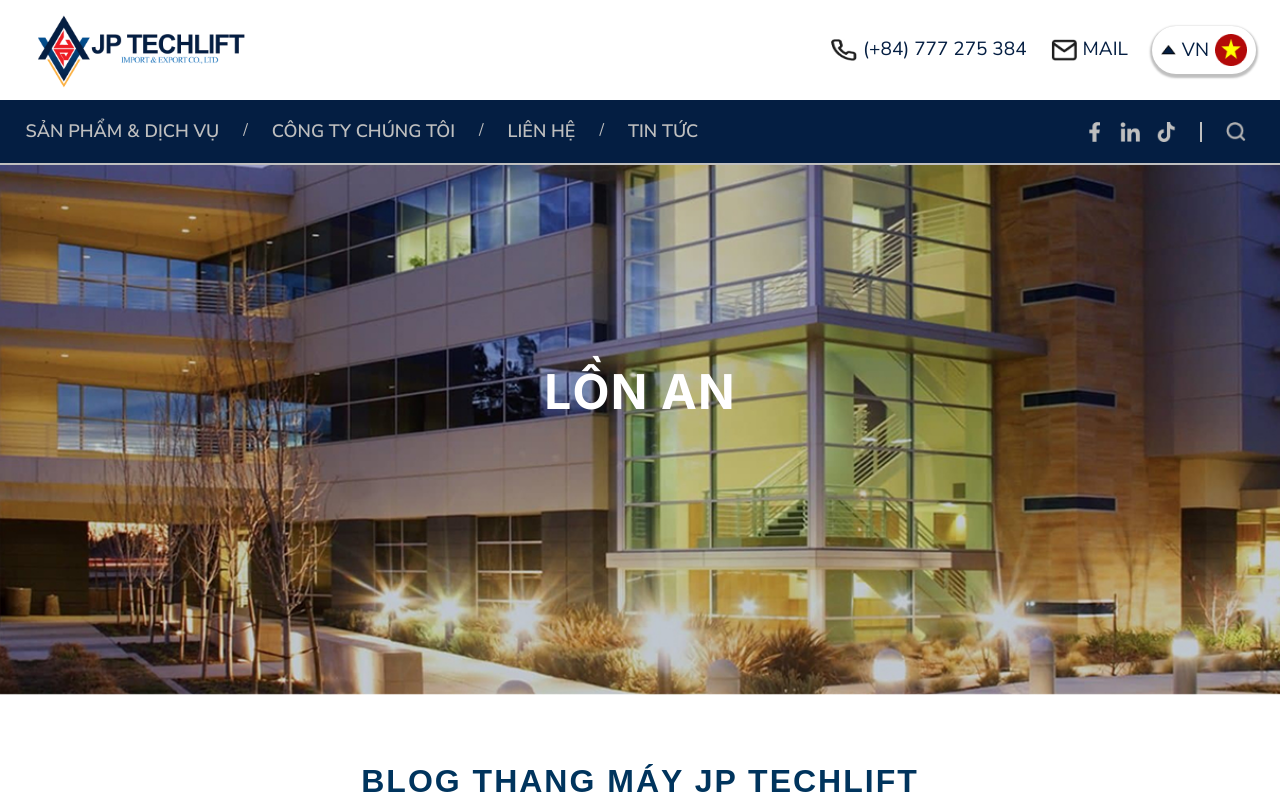
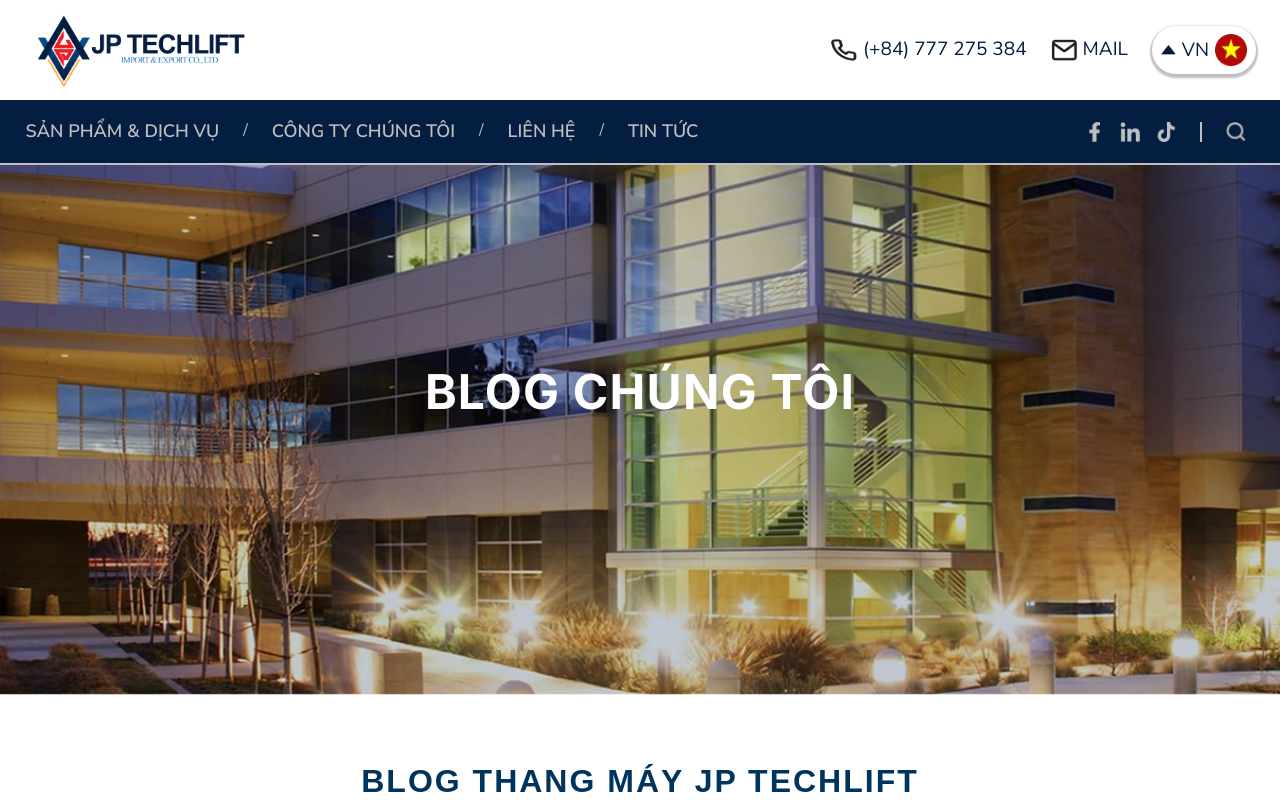
Before and after one commit to baodhg/JPTechLift-WebApp, a React (Vite) app: page /blog in a window 1280 px wide. Shown: the top 800 px of the page. Built offline with nearby package versions, Linux system fonts and the light colour scheme; the HTML template or start-up script is replaced by a standard one.

Commit message:
fix text

```diff
--- a/src/pages/BlogPage.tsx
+++ b/src/pages/BlogPage.tsx
@@ -7,7 +7,7 @@ import Footer from "../components/Footer/DesktopFooter/DesktopFooter";
 const BlogPage = () => {
   return (
     <div>
-      <HeaderWithBanner banner={BlogBanner} title="LỒN AN" />
+      <HeaderWithBanner banner={BlogBanner} title="BLOG CHÚNG TÔI" />
       <BlogPageComp />
       <Footer />
     </div>
```
